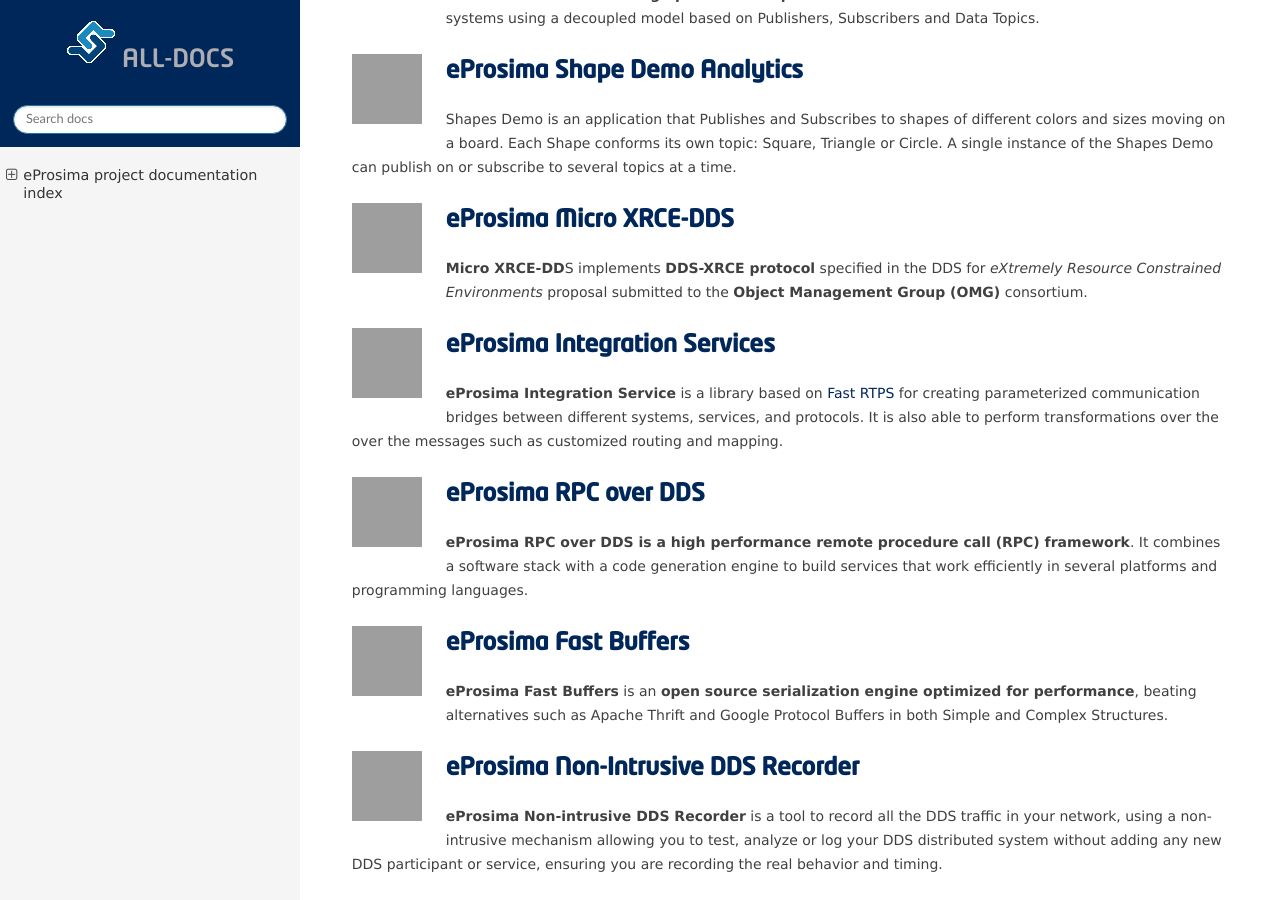
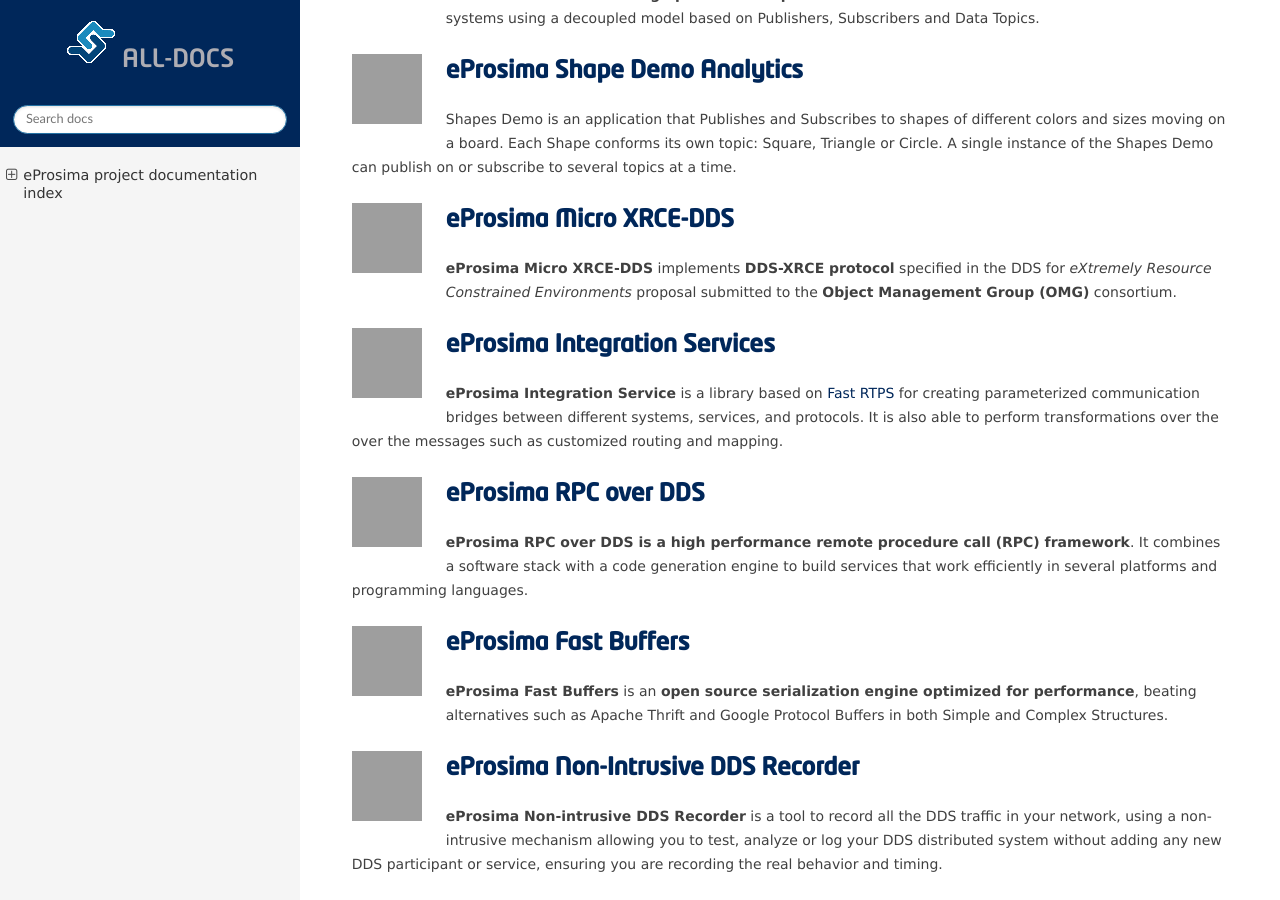
Before and after one commit to eProsima/all-docs, a Sphinx documentation site: the page built from source/index.rst, in a window 1280 px wide and 900 px high, scrolled down 407 px, cut to the strip 0-900 px from the top of the window. Built offline with Sphinx 7.4.7 and the Read the Docs theme 2.0.0, drawn with Linux system fonts in a browser that asks for light colours; grey boxes are pictures that could not be loaded.

Commit message:
Update source/index.rst
fine

Co-Authored-By: MiguelBarro <45819833+MiguelBarro@users.noreply.github.com>

```diff
--- a/source/index.rst
+++ b/source/index.rst
@@ -59,7 +59,7 @@
 `eProsima Micro XRCE-DDS`_
 ----------------------------
 
-**Micro XRCE-DD**\ S implements **DDS-XRCE protocol** specified in the
+**eProsima Micro XRCE-DDS** implements **DDS-XRCE protocol** specified in the
 DDS for *eXtremely Resource Constrained Environments* proposal submitted
 to the **Object Management Group (OMG)** consortium.
 
```
